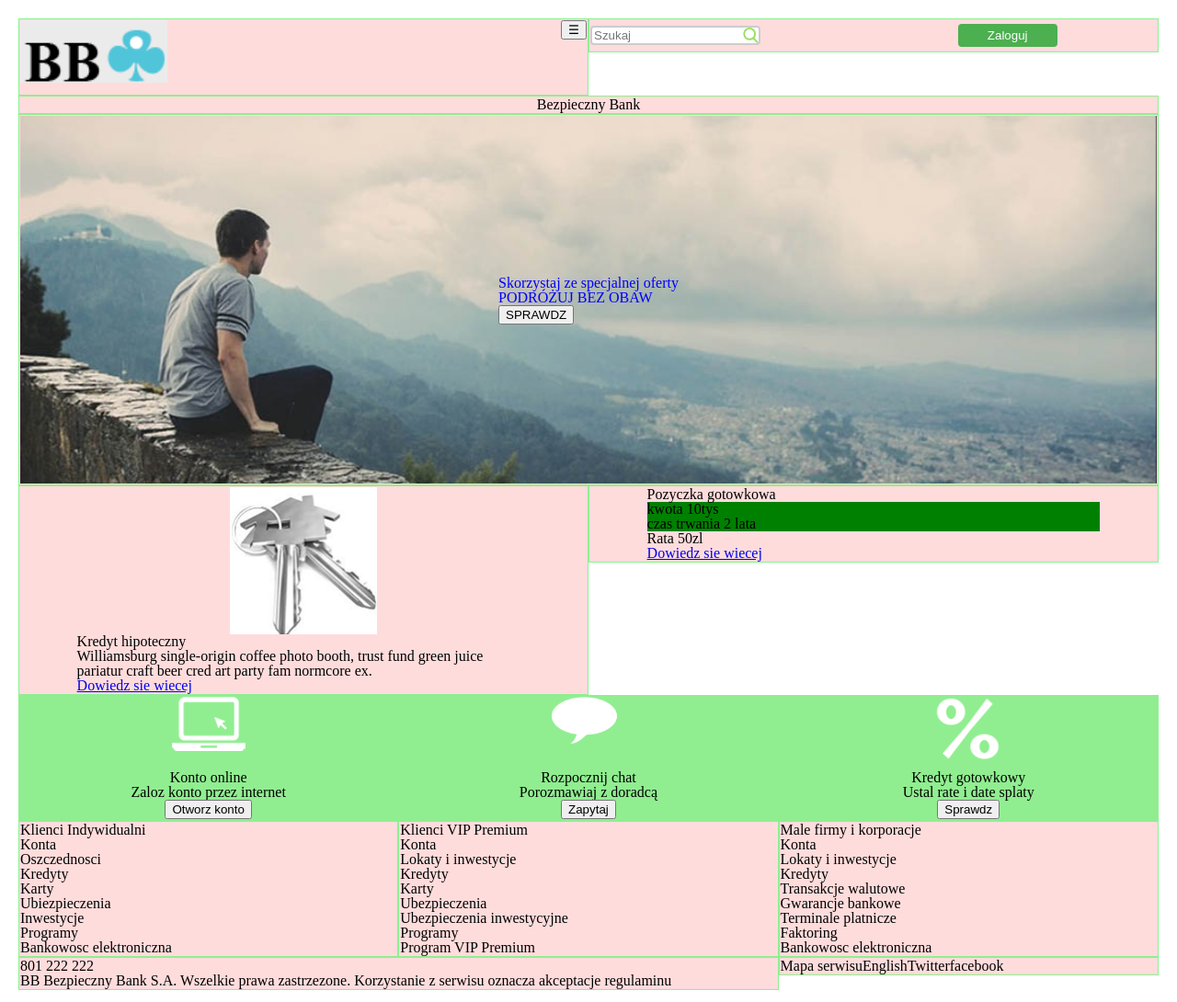
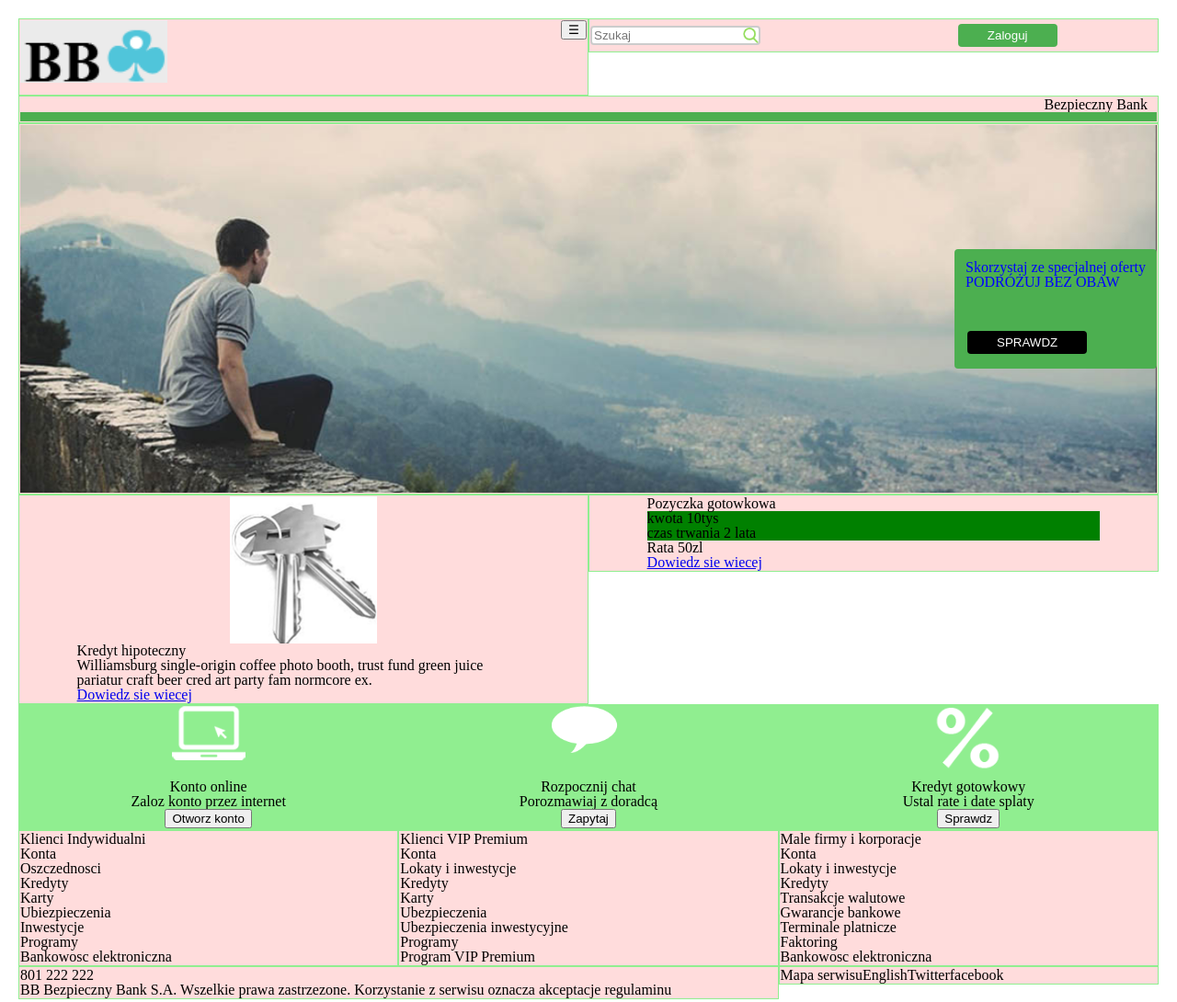
Before and after one commit to hihajdus/Safe_bank_workshop, a website: page index.html in a window 1280 px wide. Shown: the whole page at 92% size. Drawn offline with Linux system fonts and the light colour scheme.

Commit message:
landscape decoration

```diff
--- a/index.html
+++ b/index.html
@@ -41,6 +41,8 @@
                             <a class="links" href="#">Uczniowie, studenci</a>
                         </div>
                       <p>Bezpieczny Bank</p>
+                      <div id="decoration">
+                      </div>
                   </div>
               </div>
 
--- a/sass/partials/_section.scss
+++ b/sass/partials/_section.scss
@@ -54,6 +54,7 @@
     }
 
 
+
 }
 
 
@@ -72,13 +73,26 @@
   display: none;
 }
 
+#menu {
+  .container {
+    justify-content: flex-end;
+  }
+  p {
+    margin-right: 10px;
+  }
+}
 
-
+#decoration {
+  height: 10px;
+  width: 100%;
+  background: #4CAF50;
+}
 
 
 /* --- landscape --- */
 
 #section_landscape {
+    justify-content: flex-end;
     background-image: url('../images/zdjecie_1.png');
     background-size: cover;
     background-repeat: no-repeat;
@@ -90,7 +104,21 @@
 
     }
     #window {
-
+      background: #4CAF50;
+      width: 220px;
+      height: 130px;
+      button {
+        background-color: black;
+        border: none;
+        color: white;
+        border-radius: 4px;
+        text-decoration: none;
+        margin: 45px 2px;
+        cursor: pointer;
+        padding: 5px 32px;
+      }
+      padding: 12px;
+      border-radius: 4px;
     }
 }
 
```
Also changed, not shown: css/main.css.
